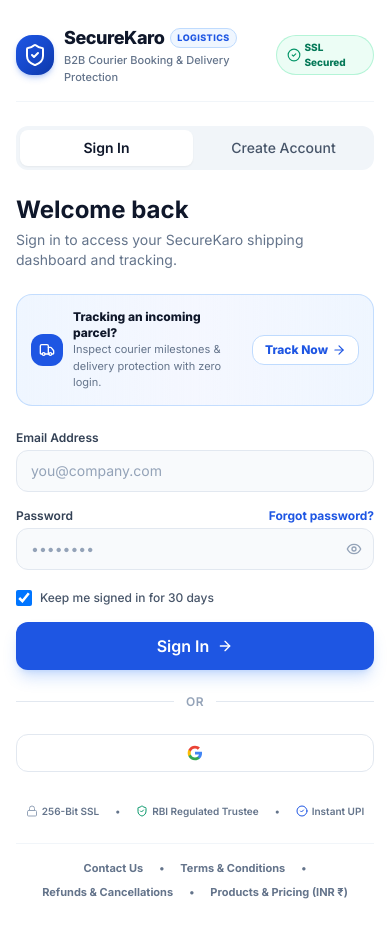
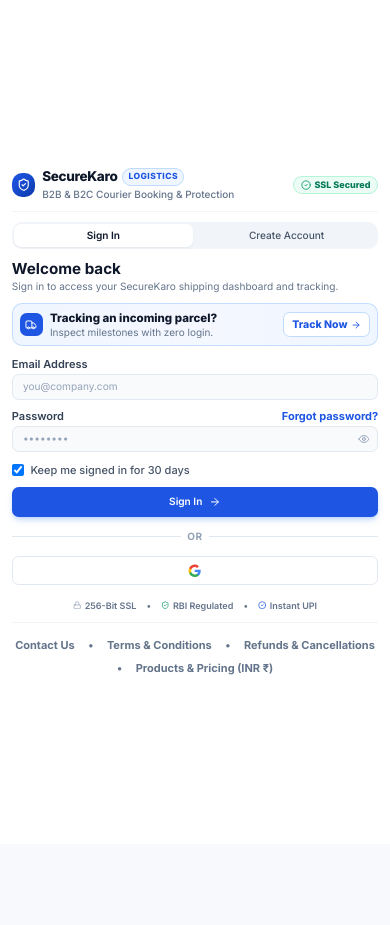
Before and after one commit to kartickk4/safecart-frontend, a React (Vite) app: page /dashboard in a window 390 px wide. After the commit the page ends 844 px from the top, so only its background shows below. Built offline with nearby package versions, Linux system fonts and the light colour scheme; no server answers; what @capacitor/core would draw is missing.

Commit message:
style(mobile): compact native mobile app density for phone screen and web view

```diff
--- a/src/index.css
+++ b/src/index.css
@@ -3,6 +3,35 @@
 @tailwind utilities;
 
 @layer base {
+  html {
+    /* Standard crisp desktop density */
+    font-size: 16px;
+    -webkit-text-size-adjust: 100%;
+  }
+
+  /* Compact, native app density on phone screens (< 640px) for both APK and mobile web */
+  @media (max-width: 640px) {
+    html {
+      font-size: 13.5px;
+    }
+
+    body {
+      touch-action: pan-x pan-y;
+    }
+
+    /* Prevent iOS & Android unwanted input zoom while preserving compact layout */
+    input, select, textarea {
+      font-size: 14px;
+    }
+  }
+
+  /* Extra compact density for smaller smart screens (< 380px) */
+  @media (max-width: 380px) {
+    html {
+      font-size: 12.5px;
+    }
+  }
+
   body {
     background-color: #F7F9FC;
     color: #1E293B;
--- a/src/views/AuthView.jsx
+++ b/src/views/AuthView.jsx
@@ -692,45 +692,45 @@ export default function AuthView({ onAuthSuccess, onOpenPublicTrack }) {
       </div>
 
       {/* RIGHT AUTH FORM COLUMN */}
-      <div className="w-full lg:w-1/2 flex items-center justify-center px-4 py-6 sm:p-12 bg-white">
-        <div className="w-full max-w-md space-y-6 sm:space-y-8">
+      <div className="w-full lg:w-1/2 flex items-center justify-center px-3.5 py-3.5 sm:px-6 sm:py-8 lg:p-12 bg-white">
+        <div className="w-full max-w-md space-y-3 sm:space-y-6">
 
           {/* MOBILE BRAND IDENTITY HEADER (SHOWN ONLY ON MOBILE PHONES) */}
-          <div className="lg:hidden pb-4 border-b border-slate-100 flex items-center justify-between">
-            <div className="flex items-center gap-2.5">
-              <div className="w-10 h-10 rounded-2xl bg-gradient-to-br from-[#1E56E3] via-[#1649CC] to-[#0D38A8] text-white flex items-center justify-center shadow-md shadow-blue-600/25">
-                <ShieldCheck className="w-6 h-6" />
+          <div className="lg:hidden pb-2.5 border-b border-slate-100 flex items-center justify-between">
+            <div className="flex items-center gap-2">
+              <div className="w-7 h-7 rounded-xl bg-gradient-to-br from-[#1E56E3] via-[#1649CC] to-[#0D38A8] text-white flex items-center justify-center shadow-xs">
+                <ShieldCheck className="w-4 h-4" />
               </div>
               <div>
                 <div className="flex items-center gap-1.5">
-                  <h1 className="text-lg font-black tracking-tight text-slate-900">SecureKaro</h1>
-                  <span className="text-[9px] font-black uppercase tracking-wider px-1.5 py-0.5 rounded-full bg-blue-50 text-[#1E56E3] border border-blue-200">
+                  <h1 className="text-base font-black tracking-tight text-slate-900 leading-none">SecureKaro</h1>
+                  <span className="text-[8.5px] font-black uppercase tracking-wider px-1.5 py-0.5 rounded-full bg-blue-50 text-[#1E56E3] border border-blue-200">
                     Logistics
                   </span>
                 </div>
-                <p className="text-[11px] text-slate-500 font-medium">B2B Courier Booking & Delivery Protection</p>
-              </div>
-            </div>
-            <div className="flex items-center gap-1 px-2.5 py-1 rounded-full bg-emerald-50 text-emerald-700 border border-emerald-200/80 text-[10px] font-extrabold shadow-2xs">
-              <CheckCircle2 className="w-3.5 h-3.5 text-emerald-600 shrink-0" />
+                <p className="text-[10px] text-slate-500 font-medium mt-0.5">B2B & B2C Courier Booking & Protection</p>
+              </div>
+            </div>
+            <div className="flex items-center gap-1 px-2 py-0.5 rounded-full bg-emerald-50 text-emerald-700 border border-emerald-200/80 text-[9px] font-extrabold shadow-2xs">
+              <CheckCircle2 className="w-3 h-3 text-emerald-600 shrink-0" />
               <span>SSL Secured</span>
             </div>
           </div>
 
           {/* Top Pill Tab Switcher */}
           <div className="flex justify-end">
-            <div className="bg-slate-100 p-1 rounded-xl inline-flex gap-1 text-sm font-medium text-slate-600 w-full sm:w-auto">
+            <div className="bg-slate-100 p-0.5 sm:p-1 rounded-xl inline-flex gap-1 text-xs sm:text-sm font-medium text-slate-600 w-full sm:w-auto">
               <button
                 type="button"
                 onClick={() => setIsSignUp(false)}
-                className={`flex-1 sm:flex-initial px-5 py-2 rounded-lg transition-all text-center ${!isSignUp ? 'bg-white text-slate-900 shadow-sm font-semibold' : 'hover:text-slate-900'}`}
+                className={`flex-1 sm:flex-initial px-3.5 py-1.5 sm:px-5 sm:py-2 rounded-lg transition-all text-center ${!isSignUp ? 'bg-white text-slate-900 shadow-sm font-semibold' : 'hover:text-slate-900'}`}
               >
                 Sign In
               </button>
               <button
                 type="button"
                 onClick={() => setIsSignUp(true)}
-                className={`flex-1 sm:flex-initial px-5 py-2 rounded-lg transition-all text-center ${isSignUp ? 'bg-white text-slate-900 shadow-sm font-semibold' : 'hover:text-slate-900'}`}
+                className={`flex-1 sm:flex-initial px-3.5 py-1.5 sm:px-5 sm:py-2 rounded-lg transition-all text-center ${isSignUp ? 'bg-white text-slate-900 shadow-sm font-semibold' : 'hover:text-slate-900'}`}
               >
                 Create Account
               </button>
@@ -739,66 +739,63 @@ export default function AuthView({ onAuthSuccess, onOpenPublicTrack }) {
 
           {/* Heading */}
           <div>
-            <h2 className="text-2xl font-bold text-slate-900">
+            <h2 className="text-lg sm:text-2xl font-bold text-slate-900 leading-tight">
               {isSignUp ? 'Create your SecureKaro account' : 'Welcome back'}
             </h2>
-            <p className="text-slate-500 text-sm mt-1">
+            <p className="text-slate-500 text-xs sm:text-sm mt-0.5">
               {isSignUp ? 'Join thousands of businesses streamlining courier shipping & delivery protection.' : 'Sign in to access your SecureKaro shipping dashboard and tracking.'}
             </p>
           </div>
 
           {/* Quick Public Parcel Tracking Banner */}
-          <div className="p-3.5 rounded-2xl bg-gradient-to-r from-blue-50 via-indigo-50/60 to-blue-50 border border-blue-200/90 flex items-center justify-between gap-3 shadow-2xs">
-            <div className="flex items-center gap-2.5">
-              <div className="w-8 h-8 rounded-xl bg-[#1E56E3] text-white flex items-center justify-center shrink-0 shadow-xs">
-                <Truck className="w-4 h-4" />
-              </div>
-              <div>
-                <p className="text-xs font-black text-slate-900">Tracking an incoming parcel?</p>
-                <p className="text-[11px] text-slate-500">Inspect courier milestones & delivery protection with zero login.</p>
+          <div className="p-2 sm:p-3 rounded-xl sm:rounded-2xl bg-gradient-to-r from-blue-50 via-indigo-50/60 to-blue-50 border border-blue-200/90 flex items-center justify-between gap-2.5 shadow-2xs">
+            <div className="flex items-center gap-2 min-w-0">
+              <div className="w-7 h-7 rounded-lg sm:rounded-xl bg-[#1E56E3] text-white flex items-center justify-center shrink-0 shadow-xs">
+                <Truck className="w-3.5 h-3.5" />
+              </div>
+              <div className="min-w-0">
+                <p className="text-[11.5px] sm:text-xs font-black text-slate-900 leading-tight">Tracking an incoming parcel?</p>
+                <p className="text-[10px] sm:text-[11px] text-slate-500 leading-tight truncate">Inspect milestones with zero login.</p>
               </div>
             </div>
             <button
               type="button"
               onClick={onOpenPublicTrack}
-              className="px-3 py-1.5 rounded-xl bg-white hover:bg-slate-50 text-[#1E56E3] border border-blue-200 text-xs font-black transition shrink-0 flex items-center gap-1 shadow-2xs cursor-pointer hover:border-blue-300"
+              className="px-2.5 py-1 sm:px-3 sm:py-1.5 rounded-lg sm:rounded-xl bg-white hover:bg-slate-50 text-[#1E56E3] border border-blue-200 text-[10.5px] sm:text-xs font-black transition shrink-0 flex items-center gap-1 shadow-2xs cursor-pointer hover:border-blue-300"
             >
               <span>Track Now</span>
-              <ArrowRight className="w-3.5 h-3.5" />
+              <ArrowRight className="w-3 h-3 sm:w-3.5 sm:h-3.5" />
             </button>
           </div>
 
-
-
           {/* Alert Error Message */}
           {error && (
-            <div className="p-4 rounded-2xl bg-rose-50 border border-rose-200 text-rose-800 text-xs font-medium space-y-2">
+            <div className="p-3 sm:p-4 rounded-xl sm:rounded-2xl bg-rose-50 border border-rose-200 text-rose-800 text-xs font-medium space-y-1.5">
               <div className="flex items-center gap-2 font-semibold">
                 <span className="w-2 h-2 rounded-full bg-rose-500 shrink-0"></span>
                 <span>{error}</span>
               </div>
-
             </div>
           )}
 
           {/* Form */}
-          <form onSubmit={handleSubmit} className="space-y-4">
+          <form onSubmit={handleSubmit} className="space-y-2.5 sm:space-y-4">
             {isSignUp && (
               <>
                 <div>
-                  <label className="block text-xs font-semibold text-slate-700 mb-1">Full Name</label>
+                  <label className="block text-[11px] sm:text-xs font-semibold text-slate-700 mb-0.5 sm:mb-1">Full Name</label>
                   <input
                     type="text"
                     required
                     placeholder="Marcus Rivera"
                     value={fullName}
                     onChange={(e) => setFullName(e.target.value)}
-                    className="w-full px-3.5 py-2.5 bg-slate-50 border border-slate-200 rounded-xl text-sm text-slate-800 placeholder-slate-400 focus:outline-none focus:ring-2 focus:ring-blue-500 focus:bg-white transition"
+                    className="w-full px-3 py-1.5 sm:px-3.5 sm:py-2.5 bg-slate-50 border border-slate-200 rounded-lg sm:rounded-xl text-xs sm:text-sm text-slate-800 placeholder-slate-400 focus:outline-none focus:ring-2 focus:ring-blue-500 focus:bg-white transition"
                   />
                 </div>
 
                 <div>
-                  <label className="block text-xs font-semibold text-slate-700 mb-1">Phone Number</label>
+                  <label className="block text-[11px] sm:text-xs font-semibold text-slate-700 mb-0.5 sm:mb-1">Phone Number</label>
                   <PhoneInput
                     required
                     value={phone}
@@ -809,25 +806,25 @@ export default function AuthView({ onAuthSuccess, onOpenPublicTrack }) {
             )}
 
             <div>
-              <label className="block text-xs font-semibold text-slate-700 mb-1">Email Address</label>
+              <label className="block text-[11px] sm:text-xs font-semibold text-slate-700 mb-0.5 sm:mb-1">Email Address</label>
               <input
                 type="email"
                 required
                 placeholder="you@company.com"
                 value={email}
                 onChange={(e) => setEmail(e.target.value)}
-                className="w-full px-3.5 py-2.5 bg-slate-50 border border-slate-200 rounded-xl text-sm text-slate-800 placeholder-slate-400 focus:outline-none focus:ring-2 focus:ring-blue-500 focus:bg-white transition"
+                className="w-full px-3 py-1.5 sm:px-3.5 sm:py-2.5 bg-slate-50 border border-slate-200 rounded-lg sm:rounded-xl text-xs sm:text-sm text-slate-800 placeholder-slate-400 focus:outline-none focus:ring-2 focus:ring-blue-500 focus:bg-white transition"
               />
             </div>
 
             <div>
-              <div className="flex items-center justify-between mb-1">
-                <label className="block text-xs font-semibold text-slate-700">Password</label>
+              <div className="flex items-center justify-between mb-0.5 sm:mb-1">
+                <label className="block text-[11px] sm:text-xs font-semibold text-slate-700">Password</label>
                 {!isSignUp && (
                   <button
                     type="button"
                     onClick={() => { setForgotEmail(email); setShowForgotModal(true); setResetStep(1); }}
-                    className="text-xs text-[#1E56E3] font-bold hover:underline"
+                    className="text-[11px] sm:text-xs text-[#1E56E3] font-bold hover:underline"
                   >
                     Forgot password?
                   </button>
@@ -840,28 +837,28 @@ export default function AuthView({ onAuthSuccess, onOpenPublicTrack }) {
                   placeholder="••••••••"
                   value={password}
                   onChange={(e) => setPassword(e.target.value)}
-                  className="w-full px-3.5 py-2.5 bg-slate-50 border border-slate-200 rounded-xl text-sm text-slate-800 placeholder-slate-400 focus:outline-none focus:ring-2 focus:ring-blue-500 focus:bg-white transition pr-10"
+                  className="w-full px-3 py-1.5 sm:px-3.5 sm:py-2.5 bg-slate-50 border border-slate-200 rounded-lg sm:rounded-xl text-xs sm:text-sm text-slate-800 placeholder-slate-400 focus:outline-none focus:ring-2 focus:ring-blue-500 focus:bg-white transition pr-9"
                 />
                 <button
                   type="button"
                   onClick={() => setShowPassword(!showPassword)}
-                  className="absolute right-3 top-1/2 -translate-y-1/2 text-slate-400 hover:text-slate-600"
+                  className="absolute right-2.5 top-1/2 -translate-y-1/2 text-slate-400 hover:text-slate-600"
                 >
-                  {showPassword ? <EyeOff className="w-4 h-4" /> : <Eye className="w-4 h-4" />}
+                  {showPassword ? <EyeOff className="w-3.5 h-3.5" /> : <Eye className="w-3.5 h-3.5" />}
                 </button>
               </div>
             </div>
 
             {isSignUp && (
               <div className="pt-0.5">
-                <div className="flex items-center justify-between mb-1">
-                  <label className="block text-xs font-semibold text-slate-700">
+                <div className="flex items-center justify-between mb-0.5 sm:mb-1">
+                  <label className="block text-[11px] sm:text-xs font-semibold text-slate-700">
                     Referral / Invite Code <span className="text-slate-400 font-normal">(Optional)</span>
                   </label>
                   {referralCode && (
-                    <span className="text-[10.5px] font-bold text-emerald-700 bg-emerald-50 border border-emerald-200 px-2 py-0.5 rounded-md flex items-center gap-1">
-                      <CheckCircle2 className="w-3 h-3 text-emerald-600" />
-                      Invite Applied
+                    <span className="text-[10px] font-bold text-emerald-700 bg-emerald-50 border border-emerald-200 px-1.5 py-0.2 rounded-md flex items-center gap-1">
+                      <CheckCircle2 className="w-2.5 h-2.5 text-emerald-600" />
+                      Applied
                     </span>
                   )}
                 </div>
@@ -871,44 +868,44 @@ export default function AuthView({ onAuthSuccess, onOpenPublicTrack }) {
                     placeholder="e.g. SK-7L7RR"
                     value={referralCode}
                     onChange={(e) => setReferralCode(e.target.value.toUpperCase())}
-                    className="w-full px-3.5 py-2.5 bg-slate-50 border border-slate-200 rounded-xl text-sm font-mono uppercase text-slate-800 placeholder-slate-400 focus:outline-none focus:ring-2 focus:ring-blue-500 focus:bg-white transition pr-9"
+                    className="w-full px-3 py-1.5 sm:px-3.5 sm:py-2.5 bg-slate-50 border border-slate-200 rounded-lg sm:rounded-xl text-xs sm:text-sm font-mono uppercase text-slate-800 placeholder-slate-400 focus:outline-none focus:ring-2 focus:ring-blue-500 focus:bg-white transition pr-8"
                   />
-                  <Tag className="w-4 h-4 text-slate-400 absolute right-3 top-1/2 -translate-y-1/2 pointer-events-none" />
+                  <Tag className="w-3.5 h-3.5 text-slate-400 absolute right-2.5 top-1/2 -translate-y-1/2 pointer-events-none" />
                 </div>
               </div>
             )}
 
             {!isSignUp && (
-              <div className="flex items-center gap-2 pt-1">
+              <div className="flex items-center gap-2 pt-0.5">
                 <input
                   type="checkbox"
                   id="remember"
                   checked={rememberMe}
                   onChange={(e) => setRememberMe(e.target.checked)}
-                  className="w-4 h-4 rounded text-blue-600 border-slate-300 focus:ring-blue-500"
+                  className="w-3.5 h-3.5 rounded text-blue-600 border-slate-300 focus:ring-blue-500"
                 />
-                <label htmlFor="remember" className="text-xs text-slate-600 font-medium">Keep me signed in for 30 days</label>
+                <label htmlFor="remember" className="text-[11px] sm:text-xs text-slate-600 font-medium">Keep me signed in for 30 days</label>
               </div>
             )}
 
             <button
               type="submit"
               disabled={loading}
-              className="w-full py-3 px-4 bg-[#1E56E3] hover:bg-[#1649CC] text-white font-semibold rounded-xl shadow-lg shadow-blue-500/25 transition flex items-center justify-center gap-2 disabled:opacity-50 mt-6"
+              className="w-full py-2.5 sm:py-3 px-4 bg-[#1E56E3] hover:bg-[#1649CC] text-white text-xs sm:text-sm font-semibold rounded-lg sm:rounded-xl shadow-md shadow-blue-500/25 transition flex items-center justify-center gap-2 disabled:opacity-50 mt-2.5 sm:mt-5 cursor-pointer"
             >
               {loading ? (
-                <div className="w-5 h-5 border-2 border-white/30 border-t-white rounded-full animate-spin"></div>
+                <div className="w-4 h-4 sm:w-5 sm:h-5 border-2 border-white/30 border-t-white rounded-full animate-spin"></div>
               ) : (
                 <>
-                  <span>{isSignUp ? 'Create Account' : 'Sign In'}</span>
-                  <ArrowRight className="w-4 h-4" />
+                  <span>{isSignUp ? 'Create Free Account' : 'Sign In'}</span>
+                  <ArrowRight className="w-3.5 h-3.5 sm:w-4 sm:h-4" />
                 </>
               )}
             </button>
 
-            <div className="relative flex py-2 items-center">
+            <div className="relative flex py-1 sm:py-2 items-center">
               <div className="flex-grow border-t border-slate-200"></div>
-              <span className="flex-shrink mx-3 text-xs text-slate-400 font-semibold uppercase tracking-wider">or</span>
+              <span className="flex-shrink mx-2 text-[10px] sm:text-xs text-slate-400 font-bold uppercase tracking-wider">or</span>
               <div className="flex-grow border-t border-slate-200"></div>
             </div>
 
@@ -916,10 +913,10 @@ export default function AuthView({ onAuthSuccess, onOpenPublicTrack }) {
               type="button"
               onClick={handleGoogleSignIn}
               disabled={loading || googleLoading}
-              className="w-full py-2.5 px-4 bg-white hover:bg-slate-50 border border-slate-200 text-slate-700 font-bold text-xs rounded-xl shadow-xs transition flex items-center justify-center gap-3 disabled:opacity-50"
+              className="w-full py-2 sm:py-2.5 px-4 bg-white hover:bg-slate-50 border border-slate-200 text-slate-700 font-bold text-xs rounded-lg sm:rounded-xl shadow-2xs transition flex items-center justify-center gap-2.5 disabled:opacity-50 cursor-pointer"
             >
               {googleLoading ? (
-                <div className="w-4 h-4 border-2 border-blue-600 border-t-transparent rounded-full animate-spin"></div>
+                <div className="w-3.5 h-3.5 border-2 border-blue-600 border-t-transparent rounded-full animate-spin"></div>
               ) : (
                 <svg className="w-4 h-4" viewBox="0 0 24 24">
                   <path fill="#4285F4" d="M22.56 12.25c0-.78-.07-1.53-.2-2.25H12v4.26h5.92c-.26 1.37-1.04 2.53-2.21 3.31v2.77h3.57c2.08-1.92 3.28-4.74 3.28-8.09z"/>
@@ -932,19 +929,19 @@ export default function AuthView({ onAuthSuccess, onOpenPublicTrack }) {
           </form>
 
           {/* Trust & Regulatory Guarantee Bar */}
-          <div className="pt-2 flex items-center justify-center gap-4 text-[10px] font-semibold text-slate-500 text-center">
+          <div className="pt-1 flex items-center justify-center gap-3 sm:gap-4 text-[9px] sm:text-[10px] font-semibold text-slate-500 text-center">
             <span className="flex items-center gap-1">
-              <Lock className="w-3 h-3 text-slate-400" />
+              <Lock className="w-2.5 h-2.5 text-slate-400" />
               <span>256-Bit SSL</span>
             </span>
             <span>•</span>
             <span className="flex items-center gap-1">
-              <ShieldCheck className="w-3 h-3 text-emerald-600" />
-              <span>RBI Regulated Trustee</span>
+              <ShieldCheck className="w-2.5 h-2.5 text-emerald-600" />
+              <span>RBI Regulated</span>
             </span>
             <span>•</span>
             <span className="flex items-center gap-1">
-              <CheckCircle2 className="w-3 h-3 text-[#1E56E3]" />
+              <CheckCircle2 className="w-2.5 h-2.5 text-[#1E56E3]" />
               <span>Instant UPI</span>
             </span>
           </div>
--- a/src/views/DashboardView.jsx
+++ b/src/views/DashboardView.jsx
@@ -381,7 +381,7 @@ export default function DashboardView({ onSelectShipment, openNewShipmentModal,
   };
 
   return (
-    <div className="px-4 py-5 md:p-8 space-y-5 md:space-y-8 max-w-7xl mx-auto">
+    <div className="px-3 py-3.5 sm:px-4 sm:py-5 md:p-8 space-y-3.5 sm:space-y-5 md:space-y-8 max-w-7xl mx-auto">
       {/* SUPPLIER EXECUTIVE HEADER & CONTROL BAR */}
       <div className="flex flex-col lg:flex-row lg:items-center justify-between gap-3 md:gap-4 pb-2 border-b border-slate-200/80">
         <div>
--- a/src/views/ShipmentsListView.jsx
+++ b/src/views/ShipmentsListView.jsx
@@ -77,7 +77,7 @@ export default function ShipmentsListView({ onSelectShipment, openNewShipmentMod
   const paginated = filtered.slice((currentPage - 1) * rowsPerPage, currentPage * rowsPerPage);
 
   return (
-    <div className="px-4 py-5 md:p-8 max-w-7xl mx-auto space-y-5 md:space-y-8">
+    <div className="px-3 py-3.5 sm:px-4 sm:py-5 md:p-8 max-w-7xl mx-auto space-y-3.5 sm:space-y-5 md:space-y-8">
       {/* Header */}
       <div className="flex flex-col md:flex-row md:items-center justify-between gap-3 md:gap-4">
         <div>
@@ -118,7 +118,7 @@ export default function ShipmentsListView({ onSelectShipment, openNewShipmentMod
       </div>
 
       {/* Main Container Card */}
-      <div className="bg-white rounded-2xl sm:rounded-3xl border border-slate-200/80 shadow-sm p-4 sm:p-6 space-y-4 sm:space-y-6">
+      <div className="bg-white rounded-xl sm:rounded-3xl border border-slate-200/80 shadow-sm p-3.5 sm:p-6 space-y-3 sm:space-y-6">
         {/* Filter Tabs & Search */}
         <div className="flex flex-col sm:flex-row sm:items-center justify-between gap-3 border-b border-slate-100 pb-4">
           {/* Filter Pills */}
```
